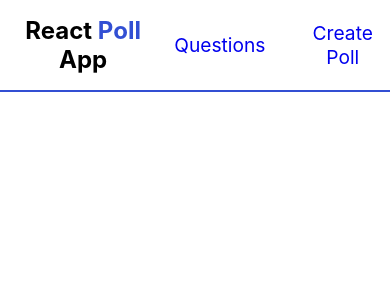
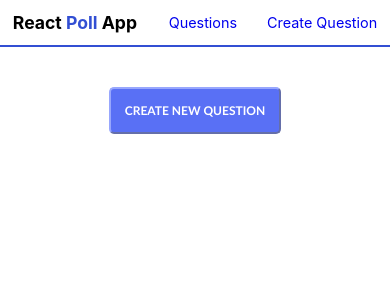
Before and after one commit to OzerOzturk/poll-app, a React (Create React App) app: page /createquestion in a window 390 px wide. Shown: the top 300 px of the page. Built offline with nearby package versions, Linux system fonts and the light colour scheme; the HTML template or start-up script is replaced by a standard one.

Commit message:
feat: make responsive design.

```diff
--- a/src/App.js
+++ b/src/App.js
@@ -2,7 +2,7 @@ import "./App.css";
 import { Route, Switch } from "react-router-dom";
 import Header from "./components/Header/Header";
 import Question from "./components/Question/Question";
-import CreatePoll from "./components/CreatePoll/CreatePoll";
+import CreateQuestion from "./components/CreateQuestion/CreateQuestion";
 import QuestionDetail from "./components/QuestionDetail/QuestionDetail";
 
 function App() {
@@ -13,8 +13,8 @@ function App() {
         <Route exact path="/">
           <Question />
         </Route>
-        <Route exact path="/createpoll">
-          <CreatePoll />
+        <Route exact path="/createquestion">
+          <CreateQuestion />
         </Route>
         <Route path="/questions/:questionId">
           <QuestionDetail />
--- a/src/components/CreatePoll/CreatePoll.js
+++ /dev/null
@@ -1,8 +0,0 @@
-import React from "react";
-import "./CreatePoll.css";
-
-const CreatePoll = () => {
-  return <div>CreatePoll</div>;
-};
-
-export default CreatePoll;
--- /dev/null
+++ b/src/components/CreateQuestion/CreateQuestion.css
@@ -0,0 +1,49 @@
+.newquestion__container {
+  max-width: 1100px;
+  margin: 0 auto;
+  padding: 10px;
+}
+
+.newquestion__container > button {
+  padding: 14px;
+  margin: 30px auto;
+  border-radius: 5px;
+  border-color: rgb(152, 167, 253);
+  background-color: rgb(89, 112, 245);
+  color: rgb(255, 255, 255);
+  font-family: "Trebuchet MS", "Lucida Sans Unicode", "Lucida Grande",
+    "Lucida Sans", Arial, sans-serif;
+  font-weight: 600;
+  font-size: 14px;
+}
+
+.newquestion__container > button:hover {
+  background-color: rgb(147, 167, 248);
+  box-shadow: 1px 1px 1px rgb(208, 215, 255);
+  cursor: pointer;
+  transition: background-color 0.5s ease;
+}
+
+.newquestion__name {
+  font-family: "Trebuchet MS", "Lucida Sans Unicode", "Lucida Grande",
+    "Lucida Sans", Arial, sans-serif;
+}
+
+/* Media Queries */
+
+@media (max-width: 768px) {
+  .newquestion__container > button {
+    font-size: 12px;
+  }
+
+  .newquestion__name {
+    font-size: 1.2rem;
+    padding: 6px;
+  }
+}
+
+@media (max-width: 450px) {
+  .newquestion__name {
+    font-size: 1rem;
+  }
+}
--- /dev/null
+++ b/src/components/CreateQuestion/CreateQuestion.js
@@ -0,0 +1,60 @@
+import React, { useState } from "react";
+import "./CreateQuestion.css";
+
+const CreateQuestion = () => {
+  const [newQuestion, setNewQuestion] = useState([]);
+
+  const handleClick = async () => {
+    try {
+      const response = await fetch("https://polls.apiblueprint.org/questions", {
+        method: "POST",
+        body: JSON.stringify({
+          question: "Who has won the Champions League the most times? 🏆",
+          choices: [
+            "Barcelona",
+            "Liverpool",
+            "Bayern Munich",
+            "Real Madrid",
+            "AC Milan",
+          ],
+        }),
+        headers: {
+          "Content-type": "application/json",
+        },
+      });
+
+      if (!response.ok) {
+        throw new Error(`Error! status: ${response.status}`);
+      }
+
+      const result = await response.json();
+
+      //console.log("result is: ", JSON.stringify(result, null, 4));
+
+      setNewQuestion(result);
+    } catch (err) {
+      console.log(err.message);
+    }
+  };
+
+  return (
+    <div className="newquestion__container">
+      <button className="newquestion__button" onClick={handleClick}>
+        CREATE NEW QUESTION
+      </button>
+      {newQuestion && (
+        <div>
+          <h2 className="newquestion__name"> {newQuestion.question}</h2>
+          {newQuestion.choices?.map((newQue) => (
+            <div className="questiondetail__container" key={newQue.url}>
+              <p className="questiondetail__choice">{newQue.choice}</p>
+              <p className="questiondetail__votes"> {newQue.votes}</p>
+            </div>
+          ))}
+        </div>
+      )}
+    </div>
+  );
+};
+
+export default CreateQuestion;
--- a/src/components/Header/Header.css
+++ b/src/components/Header/Header.css
@@ -31,6 +31,14 @@
   margin-right: 30px;
 }
 
+.header__container > .header__nav > .header__subtitle:active {
+  color: rgb(0, 41, 226);
+}
+
+.header__container > .header__nav > .header__subtitle:hover {
+  color: rgb(109, 132, 236);
+}
+
 /* Media Queries */
 
 @media (max-width: 768px) {
@@ -44,7 +52,7 @@
   }
 }
 
-@media (max-width: 500px) {
+@media (max-width: 550px) {
   .header__container > .header__title {
     font-size: 1.5rem;
     margin-right: 8px;
@@ -54,3 +62,14 @@
     font-size: 1.2rem;
   }
 }
+
+@media (max-width: 450px) {
+  .header__container > .header__title {
+    font-size: 1.1rem;
+    margin-right: 6px;
+  }
+
+  .header__container > .header__nav > .header__subtitle {
+    font-size: 0.9rem;
+  }
+}
--- a/src/components/Header/Header.js
+++ b/src/components/Header/Header.js
@@ -12,8 +12,8 @@ const Header = () => {
         <Link className="header__subtitle" to="/">
           Questions
         </Link>
-        <Link className="header__subtitle" to="/createpoll">
-          Create Poll
+        <Link className="header__subtitle" to="/createquestion">
+          Create Question
         </Link>
       </nav>
     </header>
--- a/src/components/Question/Question.js
+++ b/src/components/Question/Question.js
@@ -15,7 +15,7 @@ const Question = () => {
         const response = await axios.get(
           "https://polls.apiblueprint.org/questions"
         );
-        console.log(response.data);
+        //console.log(response.data);
         setQuestions(response.data);
       } catch (error) {
         console.error(error.message);
--- a/src/components/QuestionDetail/QuestionDetail.js
+++ b/src/components/QuestionDetail/QuestionDetail.js
@@ -3,7 +3,7 @@ import { Link, useParams } from "react-router-dom";
 import axios from "axios";
 import "./QuestionDetail.css";
 
-const QuestionDetail = ({ match }) => {
+const QuestionDetail = () => {
   const [questionDetail, setQuestionDetail] = useState([]);
 
   const { questionId } = useParams();
@@ -14,7 +14,7 @@ const QuestionDetail = ({ match }) => {
         const response = await axios.get(
           `https://polls.apiblueprint.org/questions/${questionId}`
         );
-        console.log(response.data.choices);
+        //console.log(response.data.choices);
         setQuestionDetail(response.data.choices);
       } catch (error) {
         console.error(error.message);
```
Also changed, not shown: src/components/CreatePoll/CreatePoll.css (deleted).
